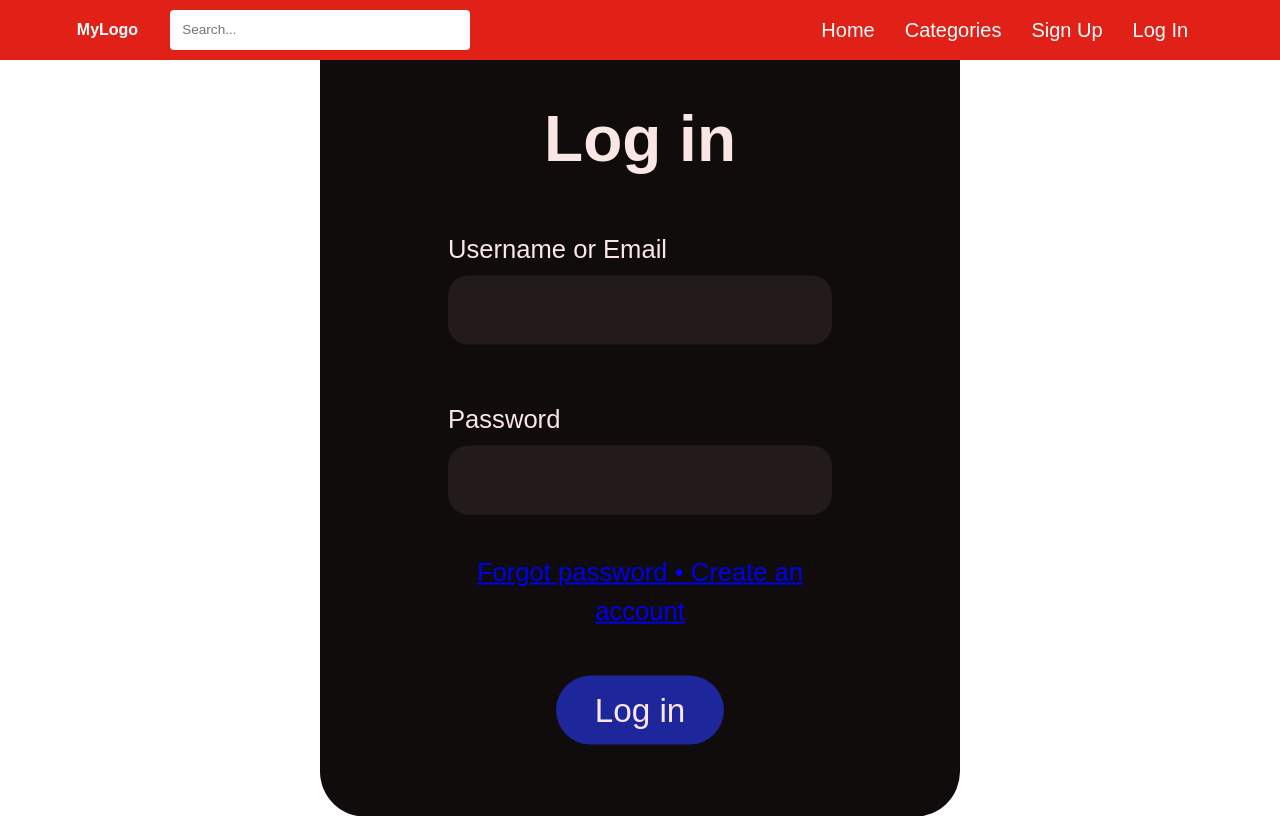
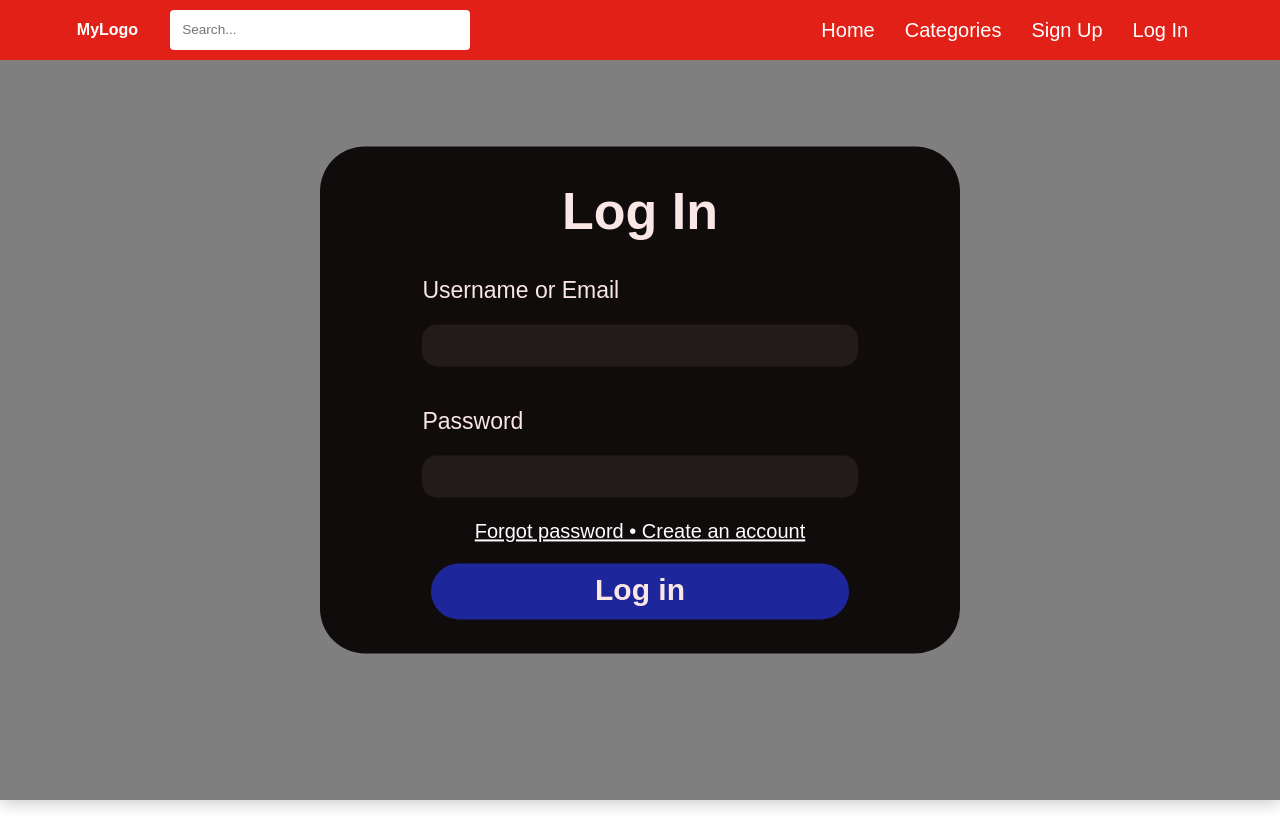
Before and after one commit to CapyBana/UserPine, a React (Create React App) app: page /log-in in a window 1280 px wide. Built offline with nearby package versions, Linux system fonts and the light colour scheme.

Commit message:
log in beo

```diff
--- a/src/pages/LogInPage/LogInPage.js
+++ b/src/pages/LogInPage/LogInPage.js
@@ -1,63 +1,58 @@
 import React from 'react';
-import { BackToHomePage, FillInBox, InputBox, LogInLayout, MainContent, SignInBox, SubmitButton } from './logInStyle';
+import { InputBox, SignInBox, SignInLayout, SignInPage } from './logInStyle';
 
 const LogInPage = () => {
     return (
-        <LogInLayout>
+        <SignInLayout>
             <script src="https://unpkg.com/boxicons@2.1.4/dist/boxicons.js"></script>
-
+            <SignInPage>
                 <a href="sign-up">
-                <BackToHomePage>⬅ Back to Home page</BackToHomePage>
+                    <text>⬅ Back to Home page</text>
                 </a>
                 <SignInBox>
-                <MainContent>Log in</MainContent>
-                <form action="somewhere" method="POST">
-                    <div style={{ textAlign: 'left', marginBottom: '8px' }}>
-                        <text> Username or Email </text>
+                    <h1 className="mainContent">Log In</h1>
+                    <form action="somewhere" method="POST" className="PC">
+                        {/* Username or Email Label */}
+                        <div style={{ textAlign: 'left', margin: '16px 0 8px 0' }}>
+                            <text style={{ fontSize: '23px' }}>Username or Email</text>
                         </div>
                         <InputBox style={{ position: 'relative' }}>
-                        <FillInBox type="text" id="username" minLength="6" maxLength="30" required />
-                        <box-icon
-                            style={{ position: 'absolute', top: '32.5%', right: '20px' }}
-                            type="solid"
-                            name="user"
-                            size="sm"
+                            <input
+                                className="fillInBox"
+                                type="text"
+                                id="username"
+                                minLength="6"
+                                maxLength="30"
+                                required
                             />
+                            <box-icon type="solid" name="user" size="sm"></box-icon>
                         </InputBox>
-                    <br />
-                    <InputBox style={{ position: 'relative' }} />
 
+                        {/* Password Label */}
                         <div style={{ textAlign: 'left', margin: '16px 0 8px 0' }}>
-                        {' '}
-                        {/* Tăng margin ở đây */}
-                        Password
+                            <text style={{ fontSize: '23px' }}>Password</text>
                         </div>
                         <InputBox style={{ position: 'relative' }}>
-                        <FillInBox type="password" id="password" minLength="8" maxLength="30" required />
-                        <box-icon
-                            style={{ position: 'absolute', top: '32.5%', right: '20px' }}
-                            type="solid"
-                            name="lock-alt"
-                            size="sm"
+                            <input
+                                className="fillInBox"
+                                type="password"
+                                id="password"
+                                minLength="8"
+                                maxLength="30"
+                                required
                             />
+                            <box-icon type="solid" name="lock-alt" size="sm"></box-icon>
                         </InputBox>
-                    <br />
-                    <InputBox style={{ position: 'relative' }} />
-
-                    {/* Centered link */}
-                    <div style={{ textAlign: 'center' }}>
-                        <a href="sign-up">Forgot password • Create an account</a>
-                    </div>
-                    <br />
-                    {/* Centered Submit Button */}
-                    <div style={{ textAlign: 'center' }}>
-                        <SubmitButton type="submit" id="submitButton">
-                            Log in
-                        </SubmitButton>
-                    </div>
+                        <text>
+                            <a href="sign-up" style={{ color: 'white' }}>Forgot password • Create an account</a>
+                        </text>
+                        <button type="submit" id="submitButton">
+                        <text style={{ fontSize: '30px' }}>Log in</text>
+                        </button>
                     </form>
                 </SignInBox>
-        </LogInLayout>
+            </SignInPage>
+        </SignInLayout>
     );
 };
 
--- a/src/pages/LogInPage/logInStyle.js
+++ b/src/pages/LogInPage/logInStyle.js
@@ -1,22 +1,26 @@
 import styled from 'styled-components';
-export const LogInLayout = styled.div`
-    width: 100%;
-`;
-export const SubmitButton = styled.button`
-    height: 100%;
-    padding: 4% 10%;
-    margin: 2%;
-    background-color: #1d269a;
-    color: #fae6e5;
-    border-radius: 45px;
-    font-size: 1.3em;
-    text-align: center;
-    cursor: pointer;
-    border: none;
+export const SignInLayout = styled.div``;
 
-    &:hover {
-        background-color: #152157; /* Darker shade on hover */
-        transition: background-color 0.3s ease; /* Smooth transition */
+export const SignInPage = styled.div`
+    width: 100vw;
+    height: 100vh;
+    position: fixed;
+    background: rgba(0, 0, 0, 0.5) !important;
+    backdrop-filter: blur(10px);
+    box-shadow: 0 4px 15px rgba(0, 0, 0, 0.2);
+    transition: opacity 225ms cubic-bezier(0.4, 0, 0.2, 1);
+    inset: 0px;
+    z-index: 1;
+    text {
+        text-align: center;
+        color: #fae6e5;
+        font-size: var(--medium-text_size);
+    }
+    @media (max-width: 480px) {
+        font-size: var(--normal-text_size);
+    }
+    @media (min-width: 480px) and (max-width: 768px) {
+        font-size: var(--large-text_size);
     }
 `;
 
@@ -26,61 +30,157 @@ export const SignInBox = styled.div`
     top: 50%;
     left: 50%;
     transform: translate(-50%, -50%);
-
-    display: flex;
-    flex-direction: column;
-    font-family: unbounded, arial;
+    width: 50%;
+    font-family: arial;
     background-color: #100c0c;
     color: #fae6e5;
     justify-content: space-between;
-    text-align: left; /* Change to left for alignment */
+    text-align: center;
     border-radius: 45px;
-    padding: 5% 10%;
+    padding: 2% 8% 2% 8%;
+
+    .mainContent {
+        text-align: center;
+        color: #fae6e5;
+        font-style: strong;
+        font-size: var(--super-text_size);
+        margin-top: 0;
+        margin-bottom: 1%;
+    }
+    form {
+        display: flex;
+        flex-direction: column;
+        gap: 8px;
+        button {
+            height: 100%;
+            padding: 2.5% 5%;
+            margin: 2%;
+            background-color: #1d269a;
+            color: #fae6e5;
+            border-radius: 45px;
+            font-size: var(--large-text_size);
+            text-align: center;
+            cursor: pointer;
+            border: none;
+            font-weight: bold;
+        }
+        .fillInBox {
+            padding: 2% 9% 2% 4%;
+            width: 100%;
+            height: 100%;
+            background-color: transparent;
+            font-size: var(--medium-text_size);
+            color: #fae6e5;
+            outline: none;
+            border: none;
+        }
+    }
+    @media (max-width: 480px) {
+        width: 80%;
+        padding: 5% 8% 5% 8%;
+        form {
+            button {
+                padding: 4% 7%;
+                margin-bottom: 0;
+                font-size: var(--medium-text_size);
+                border: none;
+            }
+            .fillInBox {
+                padding: 4% 9% 4% 6%;
+            }
+        }
+        .mainContent {
+            font-size: var(--primary-text_size);
+            margin-top: 0;
+            margin-bottom: 2%;
+        }
+    }
+    @media (min-width: 480px) and (max-width: 768px) {
+        width: 80%;
+        padding: 5% 8% 5% 8%;
+        form {
+            button {
+                padding: 3.5% 6%;
+                margin-bottom: 0;
+                font-size: var(--large-text_size);
+                border: none;
+            }
+            .fillInBox {
+                padding: 3% 9% 3% 4%;
+            }
+        }
+        .mainContent {
+            font-size: var(--super-text_size);
+            margin-top: 0;
+            margin-bottom: 2%;
+        }
+    }
+
+    @media (min-width: 768px) and (max-width: 1024px) {
+        width: 75%;
+        padding: 5% 8% 5% 8%;
+        margin-top: 4%;
+        form {
+            button {
+                padding: 3.5% 6%;
+                margin-bottom: 0;
+                font-size: var(--large-text_size);
+                border: none;
+            }
+            .fillInBox {
+                padding: 3% 9% 3% 4%;
+            }
+        }
+        .mainContent {
+            font-size: var(--super-text_size);
+            margin-top: 0;
+            margin-bottom: 2%;
+        }
+    }
 `;
-
-export const MainContent = styled.h1`
-    text-align: center;
-    color: #fae6e5;
-    font-weight: bold; /* Changed from font-style to font-weight */
-    font-size: 2.5em;
-`;
-
-export const ThirdContent = styled.h3`
-    text-align: center;
-    color: #fae6e5;
-    font-family: 'Times New Roman', serif; /* Added fallback */
-    font-size: 1.5em;
-`;
-
 export const InputBox = styled.div`
     width: 100%;
     height: 100%;
     background-color: #231b1b;
+    align-content: center;
     color: #fae6e5;
     border: none;
-    border-radius: 20px;
-    margin: auto;
+    border-radius: 15px;
+    margin-left: auto;
+    margin-right: auto;
+    margin-bottom: 2.5%;
+
+    box-icon {
+        position: absolute;
+        top: 22%;
+        right: 18px;
+    }
+
+    @media (max-width: 480px) {
+        margin-bottom: 4%;
+    }
+    @media (min-width: 480px) and (max-width: 768px) {
+        margin-bottom: 2.5%;
+        box-icon {
+            position: absolute;
+            top: 23%;
+            right: 18px;
+        }
+    }
+    @media (min-width: 768px) and (max-width: 1024px) {
+        margin-bottom: 2.5%;
+        box-icon {
+            position: absolute;
+            top: 28%;
+            right: 18px;
+        }
+    }
 `;
-
-export const FillInBox = styled.input`
-    padding: 20px 45px 20px 20px;
-    width: 100%;
-    height: 100%;
-    background-color: transparent;
-    color: #fae6e5;
-    outline: none;
-    border: none;
+export const Capybana = styled.text`
+    font-family: algerian, fantasy;
+    justify-content: center;
+    font-size: var(--large-text_size);
+    @media (max-width: 480px) {
+        font-size: var(--normal-text_size);
+    }
 `;
-
-export const BackToHomePage = styled.button`
-    background-color: transparent;
-    margin: 20px 25px;
-    color: #dcd1d1;
-    border: none;
-    cursor: pointer;
-`;
-
-export const Capybana = styled.h3`
-    font-family: fantasy;
-    text-align: center; /* Ensured center alignment */
-`;
```
Lines whose indentation alone changed are shown as unchanged.
